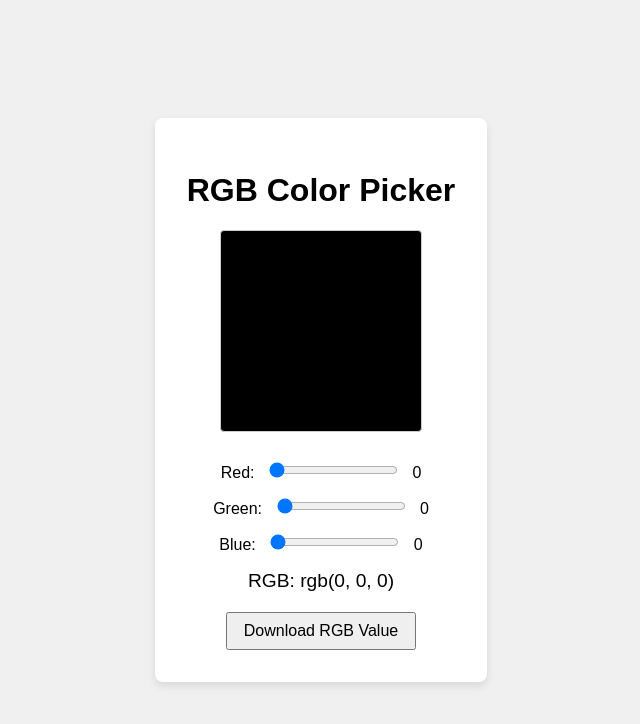
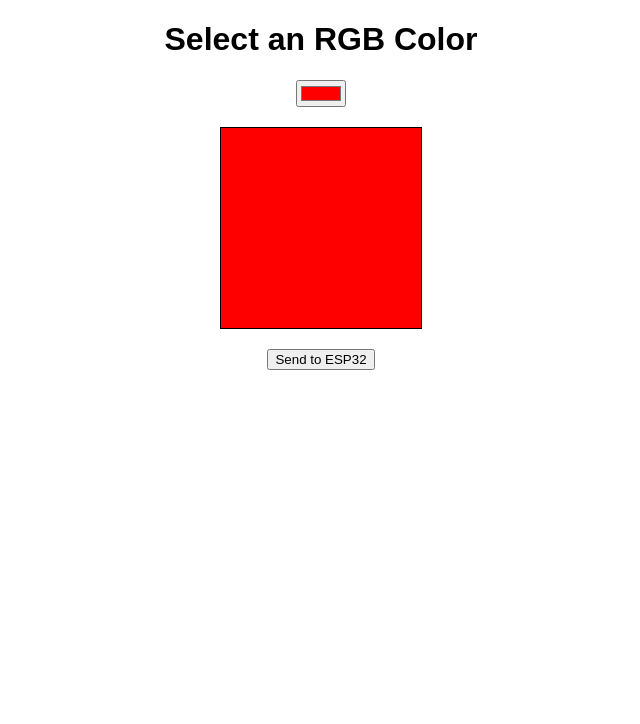
Before and after one commit to jogit111/jogit111.github.io, a plain HTML site: page index.html in a window 1280 px wide. Shown: the whole page, without its empty margins (319-959 px from the left). Drawn offline with Linux system fonts and the light colour scheme.

Commit message:
Update index.html

```diff
--- a/index.html
+++ b/index.html
@@ -1,119 +1,47 @@
 <!DOCTYPE html>
-<html lang="en">
+<html>
 <head>
-    <meta charset="UTF-8">
-    <meta name="viewport" content="width=device-width, initial-scale=1.0">
     <title>RGB Color Picker</title>
     <style>
-        body {
-            font-family: Arial, sans-serif;
-            display: flex;
-            flex-direction: column;
-            align-items: center;
-            justify-content: center;
-            height: 100vh;
-            margin: 0;
-            background-color: #f0f0f0;
-        }
-        .container {
-            text-align: center;
-            background: white;
-            padding: 2rem;
-            border-radius: 8px;
-            box-shadow: 0 4px 8px rgba(0, 0, 0, 0.1);
-        }
-        .color-display {
-            width: 200px;
-            height: 200px;
-            border: 1px solid #ccc;
-            margin: 20px auto;
-            border-radius: 4px;
-        }
-        input[type="range"] {
-            margin: 10px;
-        }
-        .rgb-value {
-            font-size: 1.2rem;
-            margin: 10px;
-        }
-        button {
-            margin-top: 10px;
-            padding: 8px 16px;
-            font-size: 1rem;
-            cursor: pointer;
-        }
+        body { font-family: Arial, sans-serif; text-align: center; }
+        #colorPreview { width: 200px; height: 200px; margin: 20px auto; border: 1px solid #000; }
     </style>
 </head>
 <body>
-    <div class="container">
-        <h1>RGB Color Picker</h1>
-        <div class="color-display" id="colorDisplay"></div>
-        <div>
-            <label for="red">Red:</label>
-            <input type="range" id="red" min="0" max="255" value="0">
-            <span id="redValue">0</span>
-        </div>
-        <div>
-            <label for="green">Green:</label>
-            <input type="range" id="green" min="0" max="255" value="0">
-            <span id="greenValue">0</span>
-        </div>
-        <div>
-            <label for="blue">Blue:</label>
-            <input type="range" id="blue" min="0" max="255" value="0">
-            <span id="blueValue">0</span>
-        </div>
-        <div class="rgb-value">
-            RGB: <span id="rgbValue">rgb(0, 0, 0)</span>
-        </div>
-        <button id="downloadBtn">Download RGB Value</button>
-    </div>
+    <h1>Select an RGB Color</h1>
+    <input type="color" id="colorPicker" value="#ff0000">
+    <div id="colorPreview" style="background-color: #ff0000;"></div>
+    <button onclick="sendColor()">Send to ESP32</button>
 
     <script>
-        const redSlider = document.getElementById('red');
-        const greenSlider = document.getElementById('green');
-        const blueSlider = document.getElementById('blue');
-        const colorDisplay = document.getElementById('colorDisplay');
-        const redValue = document.getElementById('redValue');
-        const greenValue = document.getElementById('greenValue');
-        const blueValue = document.getElementById('blueValue');
-        const rgbValue = document.getElementById('rgbValue');
-        const downloadBtn = document.getElementById('downloadBtn');
+        const colorPicker = document.getElementById('colorPicker');
+        const colorPreview = document.getElementById('colorPreview');
 
-        function updateColor() {
-            const red = redSlider.value;
-            const green = greenSlider.value;
-            const blue = blueSlider.value;
+        colorPicker.addEventListener('input', function() {
+            colorPreview.style.backgroundColor = this.value;
+        });
 
-            redValue.textContent = red;
-            greenValue.textContent = green;
-            blueValue.textContent = blue;
+        function sendColor() {
+            const hexColor = colorPicker.value;
+            const rgbColor = hexToRgb(hexColor);
+            const rgbString = `${rgbColor.r},${rgbColor.g},${rgbColor.b}`;
 
-            const rgb = `rgb(${red}, ${green}, ${blue})`;
-            rgbValue.textContent = rgb;
-            colorDisplay.style.backgroundColor = rgb;
+            // Send the RGB value to your ESP32
+            fetch('YOUR_ESP32_ENDPOINT', {
+                method: 'POST',
+                headers: { 'Content-Type': 'application/json' },
+                body: JSON.stringify({ rgb: rgbString })
+            })
+            .then(response => alert('Color sent to ESP32!'))
+            .catch(error => alert('Error sending color.'));
         }
 
-        redSlider.addEventListener('input', updateColor);
-        greenSlider.addEventListener('input', updateColor);
-        blueSlider.addEventListener('input', updateColor);
-
-        // Download RGB value as a text file
-        downloadBtn.addEventListener('click', function() {
-            const rgb = rgbValue.textContent;
-            const blob = new Blob([rgb], { type: 'text/plain' });
-            const url = URL.createObjectURL(blob);
-            const a = document.createElement('a');
-            a.href = url;
-            a.download = 'rgb_value.txt';
-            document.body.appendChild(a);
-            a.click();
-            document.body.removeChild(a);
-            URL.revokeObjectURL(url);
-        });
-
-        // Initialize
-        updateColor();
+        function hexToRgb(hex) {
+            const r = parseInt(hex.slice(1, 3), 16);
+            const g = parseInt(hex.slice(3, 5), 16);
+            const b = parseInt(hex.slice(5, 7), 16);
+            return { r, g, b };
+        }
     </script>
 </body>
 </html>
```
